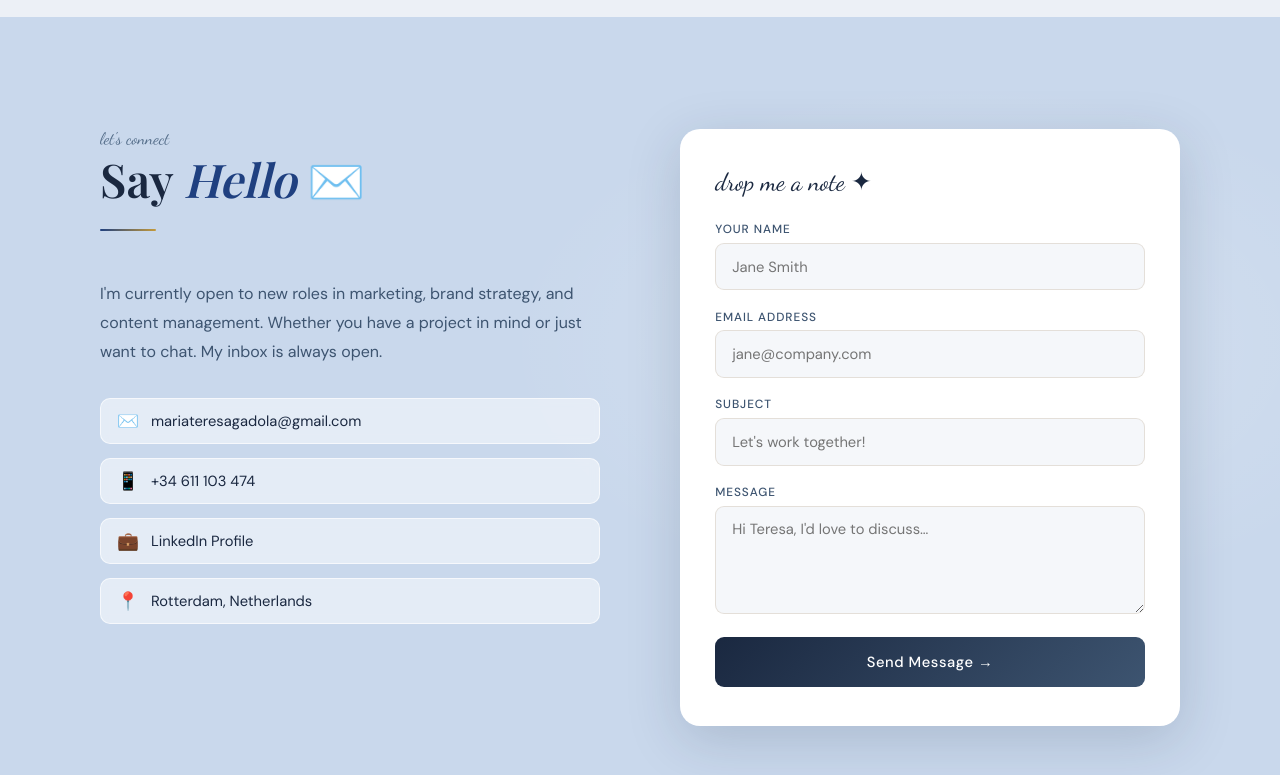
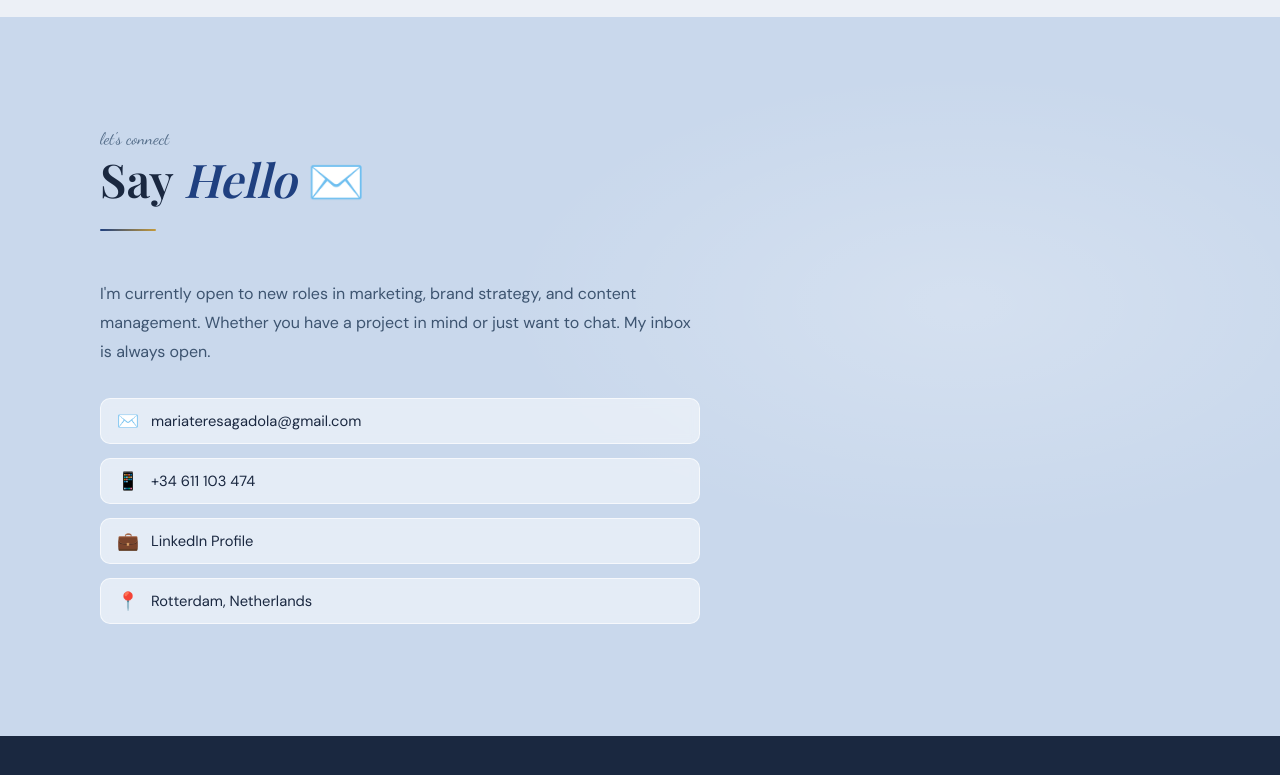
Before and after one commit to mariateresagadoladelrio/Personal_website, a plain HTML site: page index.html in a window 1280 px wide. Shown: the part 4730-5505 px from the top of the page. Drawn offline with nearby package versions, Linux system fonts and the light colour scheme; a web font is replaced by a local one.

Commit message:
adjustment

```diff
--- a/index.html
+++ b/index.html
@@ -854,10 +854,7 @@
     }
 
     .contact-grid {
-      display:grid;
-      grid-template-columns:1fr 1fr;
-      gap:5rem;
-      align-items:start;
+      max-width:600px;
     }
 
     .contact-left { position:relative; z-index:1; }
@@ -897,97 +894,6 @@
 
     .c-link-icon { font-size:1.1rem; width:22px; text-align:center; }
 
-    /* --- Contact form --- */
-    .form-card {
-      background:white;
-      border-radius:20px;
-      padding:2.4rem 2.2rem;
-      box-shadow:var(--s3);
-      position:relative;
-      z-index:1;
-    }
-
-    .form-title {
-      font-family:var(--script);
-      font-size:1.55rem;
-      color:var(--charcoal);
-      margin-bottom:1.5rem;
-    }
-
-    .fg { margin-bottom:1.15rem; }
-
-    .fg label {
-      display:block;
-      font-size:.74rem;
-      font-weight:500;
-      text-transform:uppercase;
-      letter-spacing:.08em;
-      color:var(--charcoal-mid);
-      margin-bottom:.35rem;
-    }
-
-    .fg input,
-    .fg textarea {
-      width:100%;
-      padding:.8rem 1rem;
-      border:1.5px solid rgba(200,184,162,.38);
-      border-radius:9px;
-      font-family:var(--sans);
-      font-size:.92rem;
-      color:var(--charcoal);
-      background:var(--cream);
-      outline:none;
-      transition:border-color .22s, box-shadow .22s;
-    }
-
-    .fg input:focus,
-    .fg textarea:focus {
-      border-color:var(--blush-deep);
-      box-shadow:0 0 0 3px rgba(224,149,159,.22);
-    }
-
-    .fg textarea { resize:vertical; min-height:108px; }
-
-    .form-btn {
-      width:100%;
-      padding:.95rem;
-      background:linear-gradient(135deg, var(--charcoal) 0%, var(--charcoal-mid) 100%);
-      color:white;
-      border:none;
-      border-radius:9px;
-      font-family:var(--sans);
-      font-size:.92rem;
-      font-weight:500;
-      letter-spacing:.04em;
-      cursor:pointer;
-      transition:transform .3s, box-shadow .3s;
-      position:relative; overflow:hidden;
-    }
-
-    .form-btn::after {
-      content:'';
-      position:absolute; inset:0;
-      background:linear-gradient(135deg,transparent,rgba(244,194,200,.18));
-      opacity:0;
-      transition:opacity .3s;
-    }
-
-    .form-btn:hover { transform:translateY(-2px); box-shadow:0 8px 24px rgba(51,40,40,.28); }
-    .form-btn:hover::after { opacity:1; }
-
-    .form-success {
-      display:none;
-      text-align:center;
-      padding:2rem 1rem;
-    }
-
-    .form-success .scheck { font-size:3rem; display:block; margin-bottom:.5rem; }
-
-    .form-success p {
-      font-family:var(--script);
-      font-size:1.35rem;
-      color:var(--charcoal);
-    }
 
     /* ===================================================
        FOOTER
@@ -1026,10 +932,6 @@
       }
       .polaroid-stack { margin:0 auto; }
 
-      .contact-grid {
-        grid-template-columns:1fr;
-        gap:3rem;
-      }
 
       .obj-camera { display:none; }
     }
@@ -1458,37 +1360,6 @@
         </div>
       </div>
 
-      <!-- Right: form -->
-      <div class="reveal d2">
-        <div class="form-card">
-          <p class="form-title">drop me a note ✦</p>
-
-          <form id="contactForm" onsubmit="handleSubmit(event)" novalidate>
-            <div class="fg">
-              <label for="fname">Your Name</label>
-              <input type="text" id="fname" name="name" placeholder="Jane Smith" required />
-            </div>
-            <div class="fg">
-              <label for="femail">Email Address</label>
-              <input type="email" id="femail" name="email" placeholder="jane@company.com" required />
-            </div>
-            <div class="fg">
-              <label for="fsubject">Subject</label>
-              <input type="text" id="fsubject" name="subject" placeholder="Let's work together!" />
-            </div>
-            <div class="fg">
-              <label for="fmessage">Message</label>
-              <textarea id="fmessage" name="message" placeholder="Hi Teresa, I'd love to discuss…" required></textarea>
-            </div>
-            <button type="submit" class="form-btn">Send Message →</button>
-          </form>
-
-          <div class="form-success" id="formSuccess">
-            <span class="scheck">🌸</span>
-            <p>Thank you! I'll be in touch soon.</p>
-          </div>
-        </div>
-      </div>
 
     </div>
   </div>
@@ -1548,23 +1419,6 @@
     btn.querySelector('span').textContent = open ? 'Read less' : 'Read more';
   }
 
-  function handleSubmit(e) {
-    e.preventDefault();
-    const form = document.getElementById('contactForm');
-    const success = document.getElementById('formSuccess');
-
-    form.style.cssText = 'opacity:0;transform:scale(.96);transition:all .3s ease;';
-    setTimeout(() => {
-      form.style.display = 'none';
-      success.style.cssText = 'display:block;opacity:0;transform:scale(.92);transition:all .4s ease;';
-      requestAnimationFrame(() => {
-        requestAnimationFrame(() => {
-          success.style.opacity = '1';
-          success.style.transform = 'scale(1)';
-        });
-      });
-    }, 300);
-  }
 </script>
 
 </body>
```
